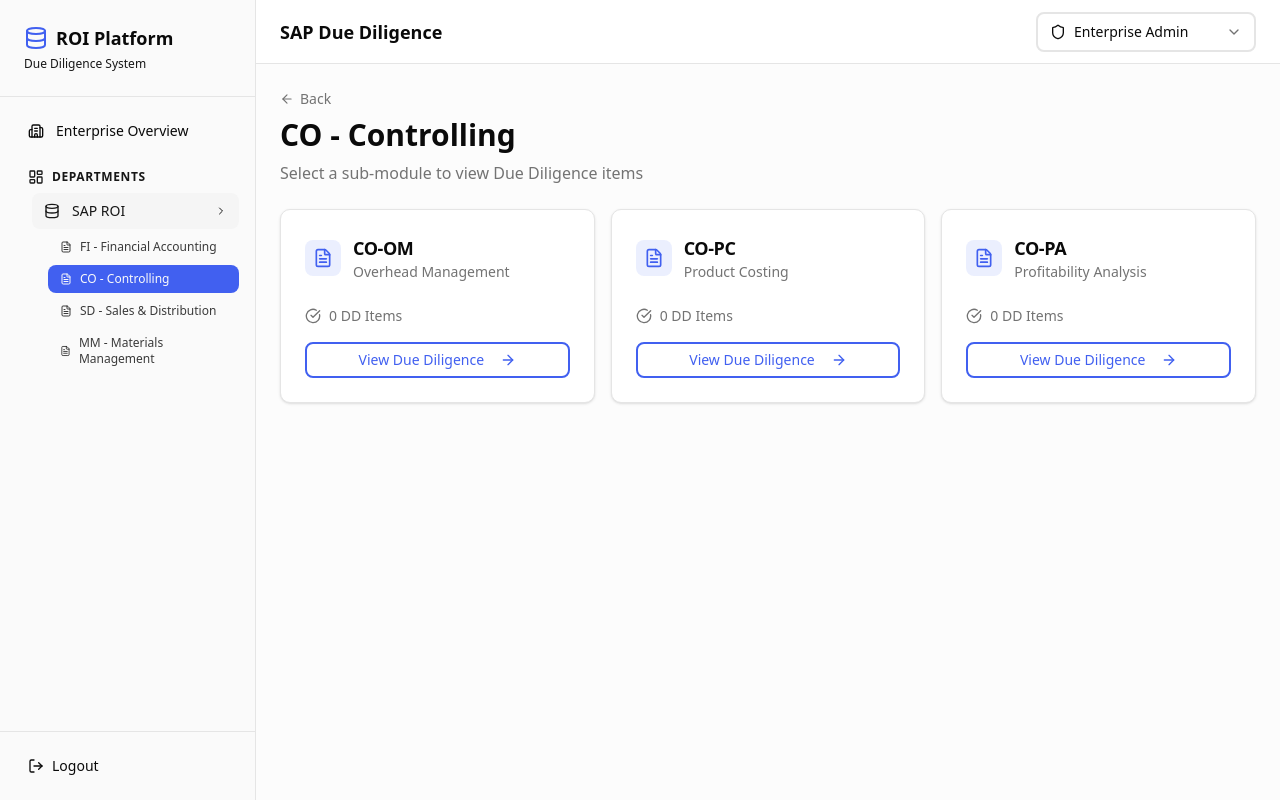
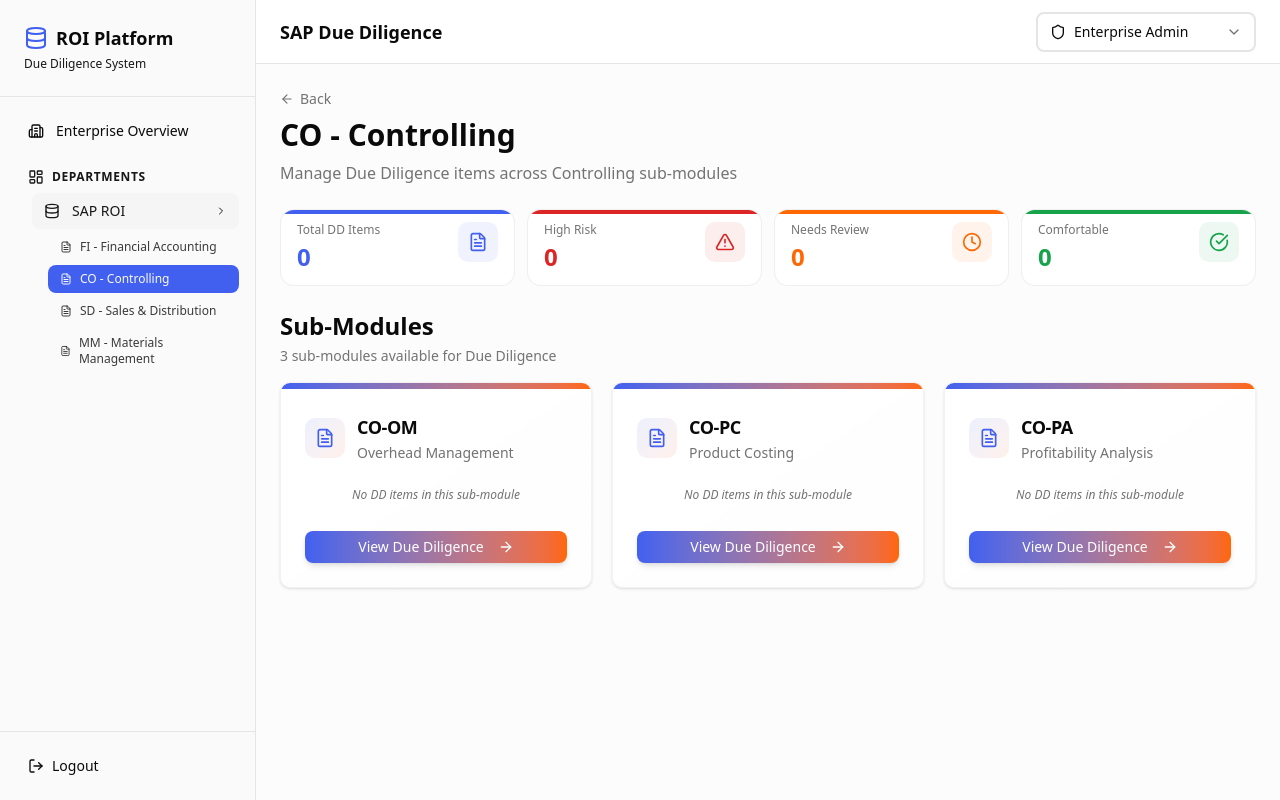
Before and after one commit to rajvimannlowe/SAP-ROI, a React (Vite) app: page /sap/co in a window 1280 px wide. Built offline with nearby package versions, Linux system fonts and the light colour scheme; sample sign-in values are in the browser's storage.

Commit message:
improve module view page

```diff
--- a/src/pages/sap/ModuleView.tsx
+++ b/src/pages/sap/ModuleView.tsx
@@ -1,14 +1,77 @@
-import { useParams, Link } from 'react-router-dom';
-import { Card, CardContent, CardDescription, CardHeader, CardTitle } from '../../components/ui/card';
-import { Button } from '../../components/ui/button';
-import { BackButton } from '../../components/ui/BackButton';
-import { SAP_MODULES } from '../../data/mockData';
-import { ArrowRight, FileText, CheckCircle } from 'lucide-react';
-import { MOCK_DD_ITEMS } from '../../data/mockData';
+import { useMemo } from "react";
+import { useParams, Link } from "react-router-dom";
+import {
+  Card,
+  CardContent,
+  CardHeader,
+  CardTitle,
+} from "../../components/ui/card";
+import { Button } from "../../components/ui/button";
+import { BackButton } from "../../components/ui/BackButton";
+import { SAP_MODULES, MOCK_DD_ITEMS } from "../../data/mockData";
+import {
+  ArrowRight,
+  FileText,
+  AlertTriangle,
+  CheckCircle,
+  Clock,
+} from "lucide-react";
+import {
+  SummaryCards,
+  SummaryCard,
+} from "../../components/dashboard/SummaryCards";
 
 export function ModuleView() {
   const { moduleId } = useParams<{ moduleId: string }>();
   const module = SAP_MODULES.find((m) => m.id === moduleId);
+
+  // Calculate module-level statistics
+  const moduleStats = useMemo(() => {
+    if (!module)
+      return { totalItems: 0, highRisk: 0, needsReview: 0, comfortable: 0 };
+
+    const moduleItems = MOCK_DD_ITEMS.filter((item) => {
+      const itemModule = module.subModules.some(
+        (sm) => sm.id === item.subModuleId
+      );
+      return itemModule;
+    });
+
+    return {
+      totalItems: moduleItems.length,
+      highRisk: moduleItems.filter((item) => item.status === "High Risk")
+        .length,
+      needsReview: moduleItems.filter((item) => item.status === "Needs Review")
+        .length,
+      comfortable: moduleItems.filter((item) => item.status === "Comfortable")
+        .length,
+    };
+  }, [module]);
+
+  // Count DD items and status breakdown per sub-module
+  const subModuleStats = useMemo(() => {
+    if (!module) return [];
+
+    return module.subModules.map((subModule) => {
+      const subModuleItems = MOCK_DD_ITEMS.filter(
+        (item) => item.subModuleId === subModule.id
+      );
+
+      return {
+        ...subModule,
+        itemCount: subModuleItems.length,
+        highRiskCount: subModuleItems.filter(
+          (item) => item.status === "High Risk"
+        ).length,
+        needsReviewCount: subModuleItems.filter(
+          (item) => item.status === "Needs Review"
+        ).length,
+        comfortableCount: subModuleItems.filter(
+          (item) => item.status === "Comfortable"
+        ).length,
+      };
+    });
+  }, [module]);
 
   if (!module) {
     return (
@@ -18,49 +81,146 @@ export function ModuleView() {
     );
   }
 
-  // Count DD items per sub-module
-  const subModuleStats = module.subModules.map((subModule) => {
-    const itemCount = MOCK_DD_ITEMS.filter((item) => item.subModuleId === subModule.id).length;
-    return { ...subModule, itemCount };
-  });
+  // Prepare summary cards data
+  const summaryCards: SummaryCard[] = [
+    {
+      title: "Total DD Items",
+      value: moduleStats.totalItems,
+      icon: FileText,
+      color: "#4160F0",
+    },
+    {
+      title: "High Risk",
+      value: moduleStats.highRisk,
+      icon: AlertTriangle,
+      color: "#DC2626",
+    },
+    {
+      title: "Needs Review",
+      value: moduleStats.needsReview,
+      icon: Clock,
+      color: "#FF6700",
+    },
+    {
+      title: "Comfortable",
+      value: moduleStats.comfortable,
+      icon: CheckCircle,
+      color: "#16A34A",
+    },
+  ];
 
   return (
     <div className="space-y-6">
       <BackButton to="/sap" />
+
+      {/* Header Section */}
       <div>
         <h1 className="text-3xl font-bold">
           {module.code} - {module.name}
         </h1>
         <p className="text-muted-foreground mt-2">
-          Select a sub-module to view Due Diligence items
+          Manage Due Diligence items across {module.name} sub-modules
         </p>
       </div>
 
-      <div className="grid gap-4 md:grid-cols-2 lg:grid-cols-3">
+      {/* Summary Cards */}
+      <SummaryCards cards={summaryCards} columns={4} />
+
+      {/* Sub-Modules Section */}
+      <div>
+        <div className="mb-4">
+          <h2 className="text-2xl font-bold">Sub-Modules</h2>
+          <p className="text-muted-foreground text-sm mt-1">
+            {subModuleStats.length} sub-modules available for Due Diligence
+          </p>
+        </div>
+
+        <div className="grid gap-5 md:grid-cols-2 lg:grid-cols-3">
           {subModuleStats.map((subModule) => (
-          <Card key={subModule.id} className="hover:shadow-md transition-shadow">
-            <CardHeader>
-              <div className="flex items-center justify-between">
-                <div className="flex items-center gap-3">
-                  <div className="p-2 rounded-md bg-primary/10">
-                    <FileText className="h-5 w-5 text-primary" />
+            <Card
+              key={subModule.id}
+              className="group hover:shadow-xl transition-all duration-300 border border-border/50 hover:border-[#4160F0]/40 overflow-hidden bg-gradient-to-br from-card to-card/50"
+            >
+              {/* Gradient top border */}
+              <div className="h-1.5 bg-gradient-to-r from-[#4160F0] to-[#FF6700]"></div>
+
+              <CardHeader className="pb-3">
+                <div className="flex items-start justify-between gap-3">
+                  <div className="flex items-center gap-3 flex-1 min-w-0">
+                    <div className="p-2.5 rounded-lg bg-gradient-to-br from-[#4160F0]/10 to-[#FF6700]/10 group-hover:from-[#4160F0]/20 group-hover:to-[#FF6700]/20 transition-all">
+                      <FileText className="h-5 w-5 text-[#4160F0]" />
                     </div>
-                  <div>
-                    <CardTitle className="text-lg">{subModule.code}</CardTitle>
-                    <CardDescription>{subModule.name}</CardDescription>
+                    <div className="flex-1 min-w-0">
+                      <CardTitle className="text-lg font-bold mb-0.5">
+                        {subModule.code}
+                      </CardTitle>
+                      <p className="text-sm text-muted-foreground truncate">
+                        {subModule.name}
+                      </p>
                     </div>
                   </div>
+                  {subModule.itemCount > 0 && (
+                    <div className="flex items-center justify-center w-10 h-10 rounded-full bg-gradient-to-br from-[#4160F0]/10 to-[#FF6700]/10 group-hover:from-[#4160F0]/20 group-hover:to-[#FF6700]/20 transition-all shrink-0">
+                      <span className="text-base font-bold text-[#4160F0]">
+                        {subModule.itemCount}
+                      </span>
+                    </div>
+                  )}
                 </div>
               </CardHeader>
-            <CardContent>
-              <div className="flex items-center gap-2 mb-4">
-                <CheckCircle className="h-4 w-4 text-muted-foreground" />
-                <span className="text-sm text-muted-foreground">
-                  {subModule.itemCount} DD Item{subModule.itemCount !== 1 ? 's' : ''}
+
+              <CardContent className="space-y-4">
+                {/* Status Breakdown */}
+                {subModule.itemCount > 0 ? (
+                  <div className="space-y-2">
+                    <div className="flex items-center gap-2">
+                      <div className="h-px flex-1 bg-border"></div>
+                      <span className="text-xs font-semibold text-muted-foreground px-2">
+                        Status Breakdown
+                      </span>
+                      <div className="h-px flex-1 bg-border"></div>
+                    </div>
+                    <div className="flex items-center gap-2 flex-wrap">
+                      {subModule.highRiskCount > 0 && (
+                        <div className="flex items-center gap-1.5 px-2.5 py-1 rounded-md bg-red-50 dark:bg-red-950/30 border border-red-200 dark:border-red-900/30">
+                          <AlertTriangle className="h-3.5 w-3.5 text-red-600" />
+                          <span className="text-xs font-semibold text-red-600">
+                            High Risk: {subModule.highRiskCount}
                           </span>
                         </div>
-              <Link to={`/sap/${moduleId}/${subModule.id}`}>
-                <Button className="w-full" variant="outline">
+                      )}
+                      {subModule.needsReviewCount > 0 && (
+                        <div className="flex items-center gap-1.5 px-2.5 py-1 rounded-md bg-orange-50 dark:bg-orange-950/30 border border-orange-200 dark:border-orange-900/30">
+                          <Clock className="h-3.5 w-3.5 text-orange-600" />
+                          <span className="text-xs font-semibold text-orange-600">
+                            Review: {subModule.needsReviewCount}
+                          </span>
+                        </div>
+                      )}
+                      {subModule.comfortableCount > 0 && (
+                        <div className="flex items-center gap-1.5 px-2.5 py-1 rounded-md bg-green-50 dark:bg-green-950/30 border border-green-200 dark:border-green-900/30">
+                          <CheckCircle className="h-3.5 w-3.5 text-green-600" />
+                          <span className="text-xs font-semibold text-green-600">
+                            Comfortable: {subModule.comfortableCount}
+                          </span>
+                        </div>
+                      )}
+                    </div>
+                  </div>
+                ) : (
+                  <div className="text-center py-3">
+                    <p className="text-xs text-muted-foreground italic">
+                      No DD items in this sub-module
+                    </p>
+                  </div>
+                )}
+
+                {/* Action Button */}
+                <Link to={`/sap/${moduleId}/${subModule.id}`} className="block">
+                  <Button
+                    className="w-full bg-gradient-to-r from-[#4160F0] to-[#FF6700] hover:from-[#3a55d8] hover:to-[#e65c00] text-white font-medium shadow-md hover:shadow-lg transition-all duration-300"
+                    size="sm"
+                  >
                     View Due Diligence
                     <ArrowRight className="ml-2 h-4 w-4" />
                   </Button>
@@ -70,5 +230,6 @@ export function ModuleView() {
           ))}
         </div>
       </div>
+    </div>
   );
 }
```
Lines whose indentation alone changed are shown as unchanged.
